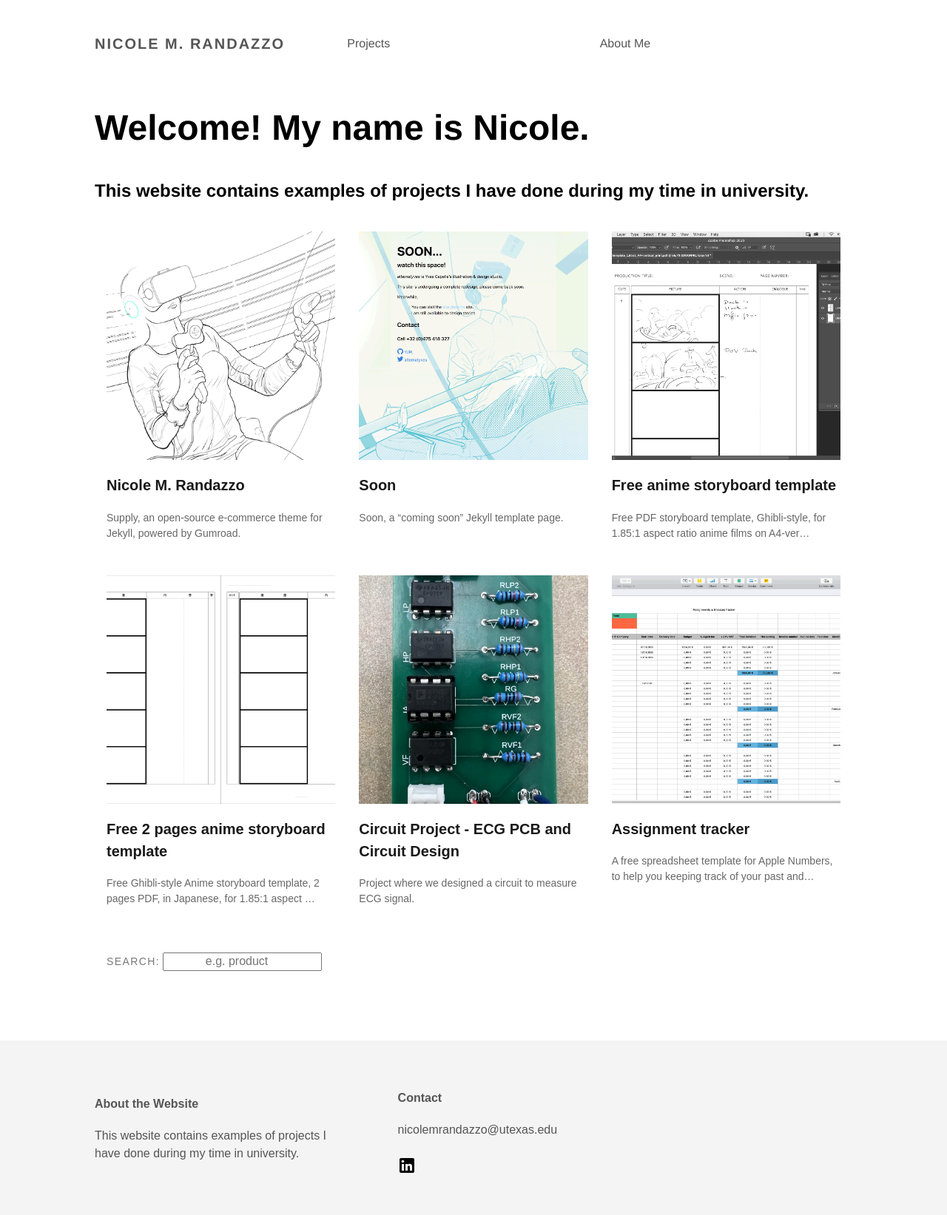
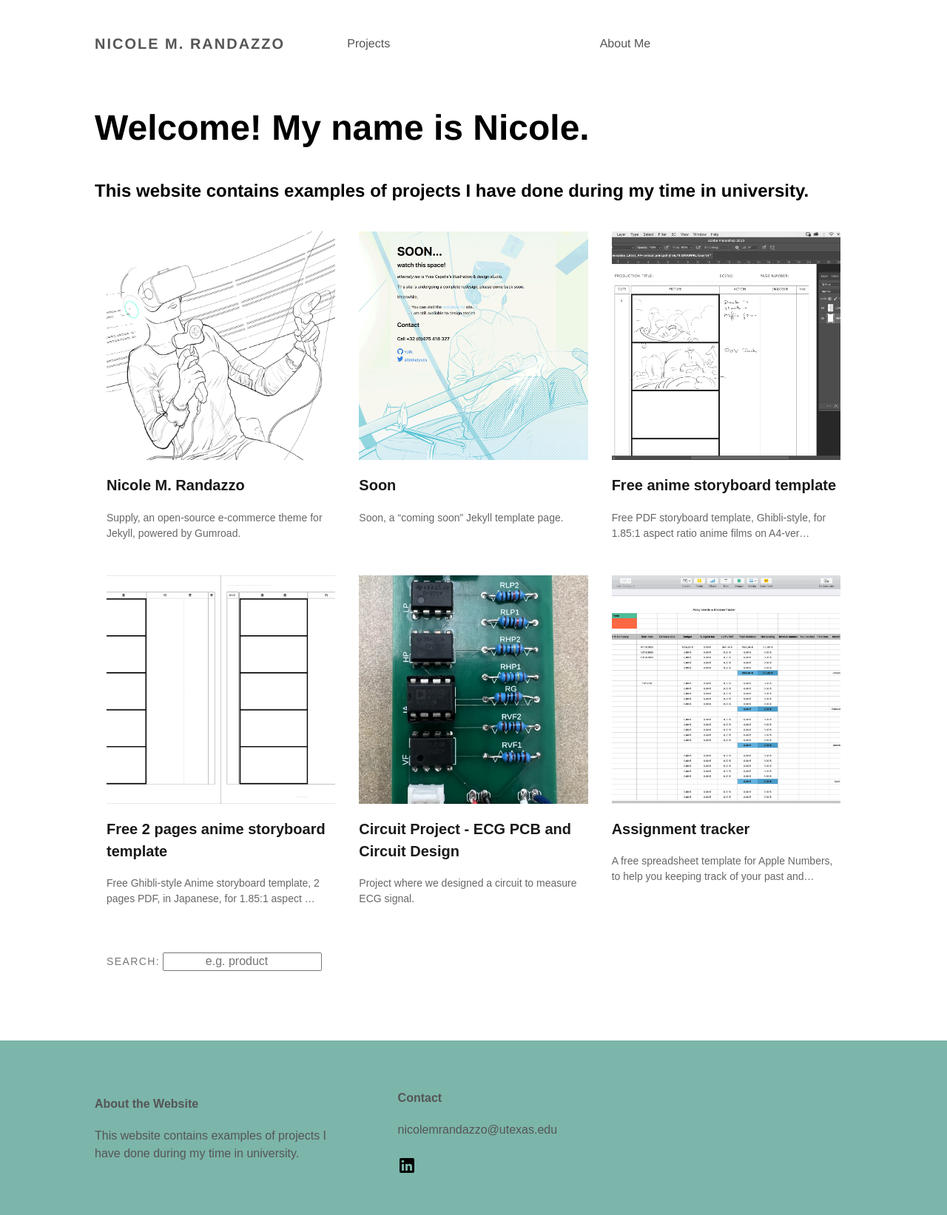
Before and after one commit to NicoleMRandazzo/nicolemrandazzo.github.io, a Jekyll site: the page built from index.html, in a window 1280 px wide. Shown: the whole page at 74% size. Built offline with Jekyll 4.4.1, drawn with Linux system fonts in a browser that asks for light colours.

Commit message:
Update footer.html

```diff
--- a/_includes/footer.html
+++ b/_includes/footer.html
@@ -1,5 +1,5 @@
-<footer>
-			<div class="container center bg-near-white pv4 ph3 ph5-m ph6-l mid-gray avenir">
+<footer style="background-color: #7CB5AA; color: #004d4d;">
+			<div class="container center pv4 ph3 ph5-m ph6-l mid-gray avenir">
 				<ul class="footer-columns list pl0 cf ph0-ns">
           <li class="about list pl0 fl w-100 w-40-l pa2">
         <h4>About the Website</h4>
```
